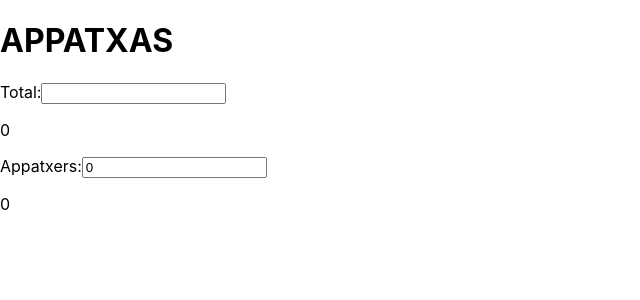
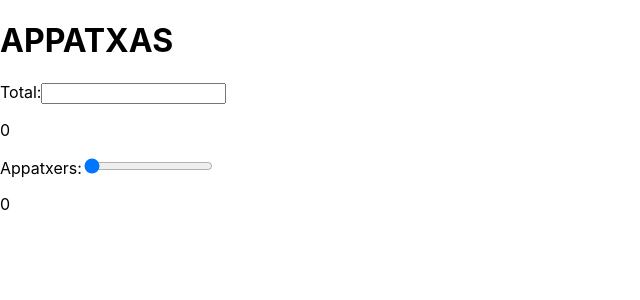
Before and after one commit to JCousoG/appatxas, a React (Create React App) app: page / in a window 1280 px wide. Shown: the top 300 px of the page, without its empty margins (0-640 px from the left). Built offline with nearby package versions, Linux system fonts and the light colour scheme.

Commit message:
cambio input texto por range

```diff
--- a/src/App.js
+++ b/src/App.js
@@ -44,7 +44,7 @@ function App() {
         <p> {numero} </p>
         <label>
           Appatxers:
-        <input value={numeroDeElementos} onInput={manexadorInput}/>
+        <input type= "range" max="10" min="2" value={numeroDeElementos} onInput={manexadorInput}/>
         </label>
             <p>{numeroDeElementos}</p>
 
```
